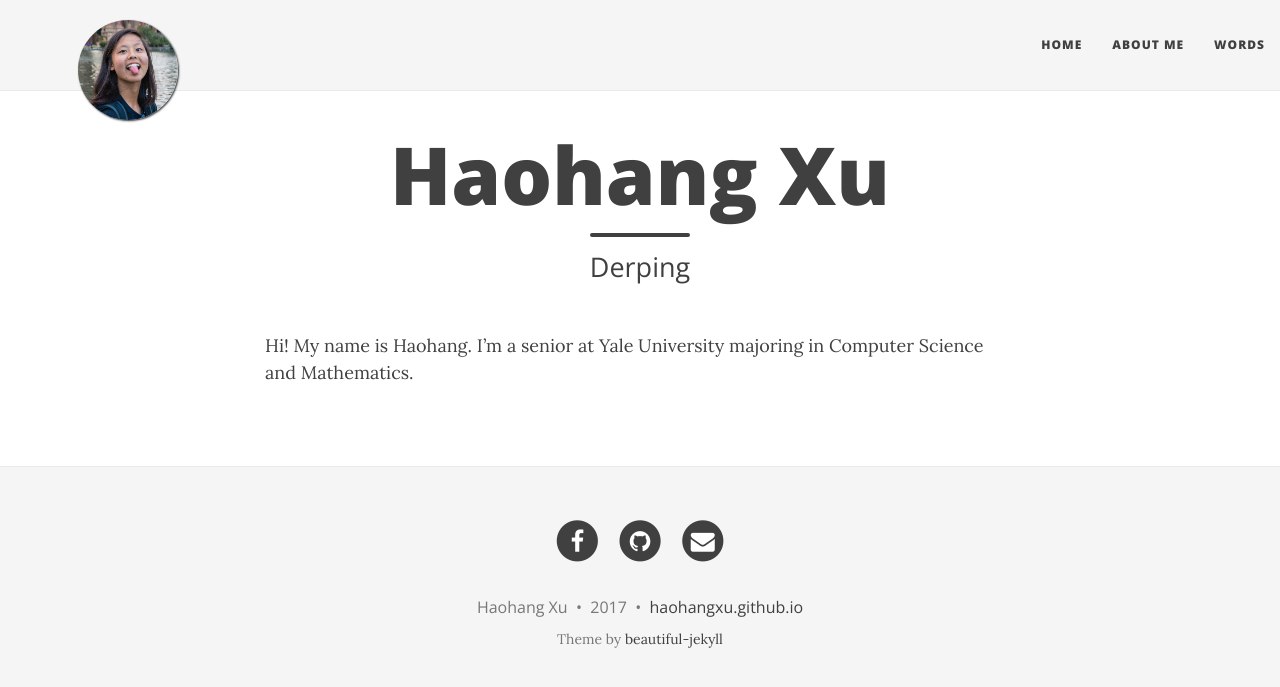
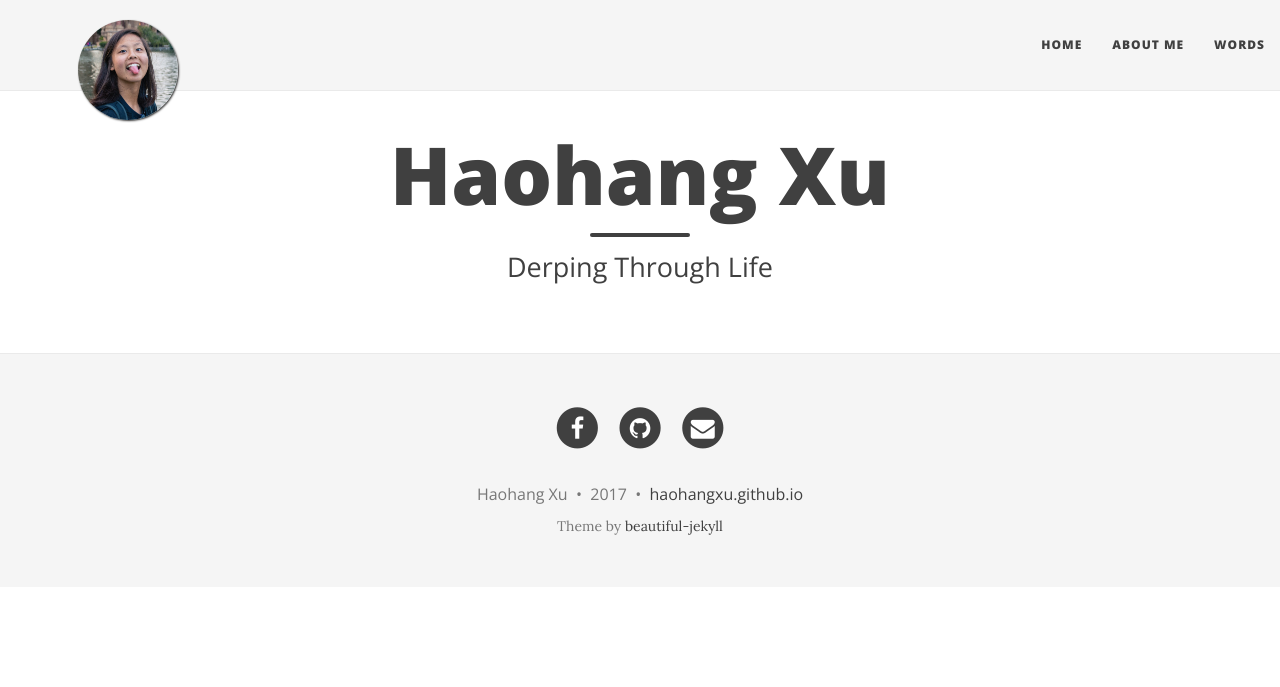
Before and after one commit to haohangxu/haohangxu.github.io, a Jekyll site: the page built from index.md, in a window 1280 px wide. Shown: the top 687 px of the page. Built offline with Jekyll 4.4.1, drawn with Linux system fonts in a browser that asks for light colours; nearby versions of some CDN libraries.

Commit message:
editing index page

```diff
--- a/index.md
+++ b/index.md
@@ -1,10 +1,8 @@
 ---
 layout: page
 title: Haohang Xu
-subtitle: Derping
+subtitle: Derping Through Life
 meta-title: "Haohang Xu"
 meta-description: "a derp"
 bigimg:
 ---
-
-Hi! My name is Haohang. I'm a senior at Yale University majoring in Computer Science and Mathematics.
```
